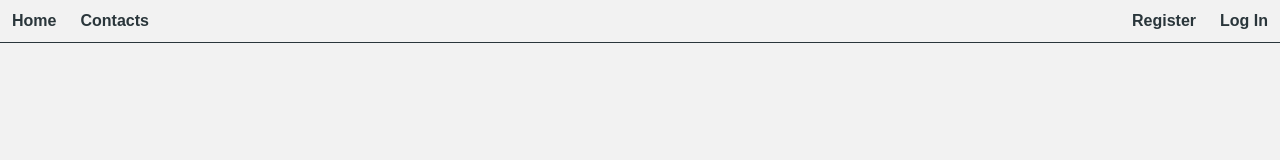
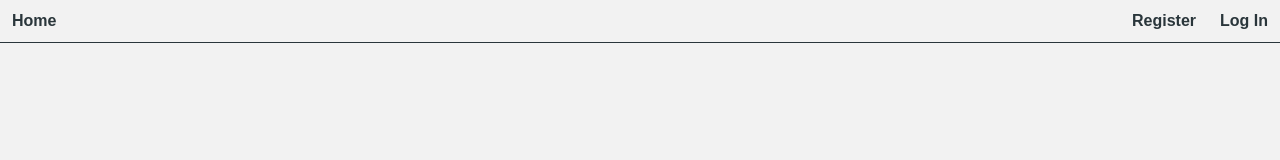
Before and after one commit to WipeRrr/goit-react-hw-08-phonebook, a React (Create React App) app: page / in a window 1280 px wide. Shown: the top 160 px of the page. Built offline with nearby package versions, Linux system fonts and the light colour scheme.

Commit message:
Navigation hide

```diff
--- a/src/components/Navigation/Navigation.js
+++ b/src/components/Navigation/Navigation.js
@@ -1,20 +1,20 @@
 import { NavLink } from 'react-router-dom';
-// import { useAuth } from 'hooks';
+import { useAuth } from 'hooks';
 import css from './Navigation.module.css';
 
 export const Navigation = () => {
-//   const { isLoggedIn } = useAuth();
+  const { isLoggedIn } = useAuth();
 
   return (
     <nav>
       <NavLink className={css.link} to="/">
         Home
       </NavLink>
-
+      {isLoggedIn && (
         <NavLink className={css.link} to="/Contacts">
           Contacts
         </NavLink>
-
+      )}
     </nav>
   );
 };
```
